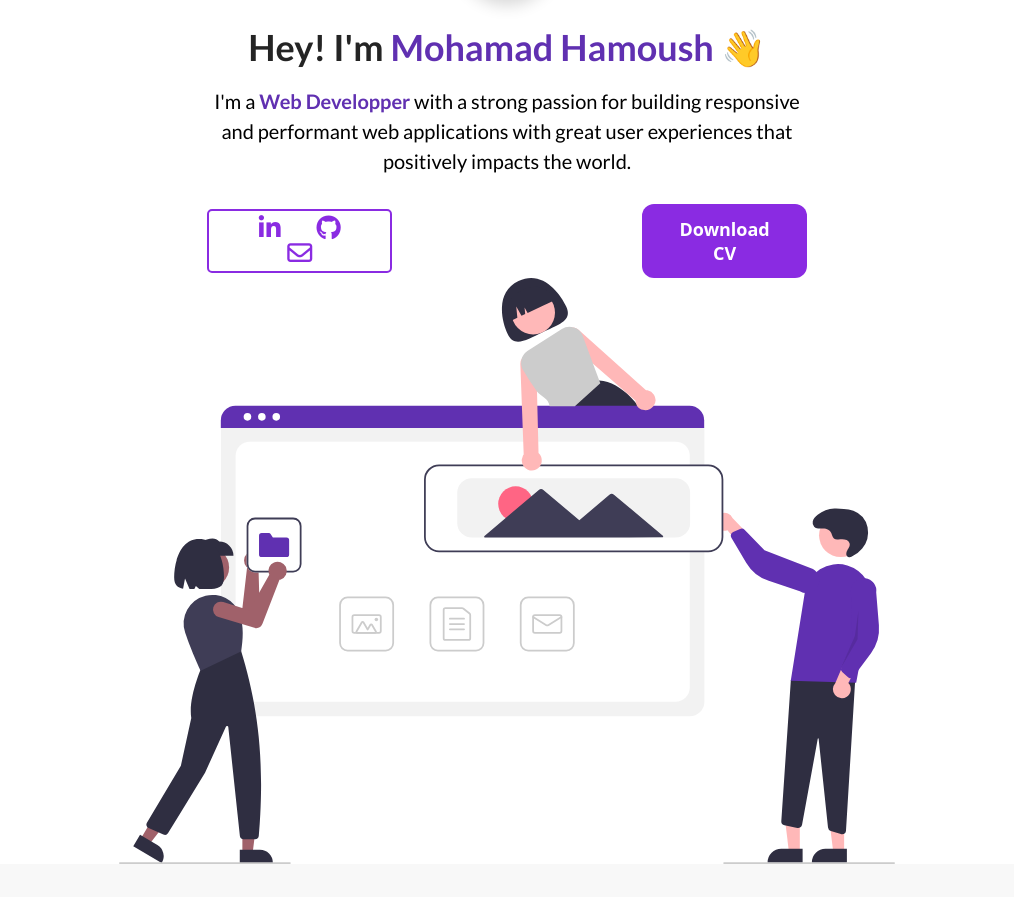
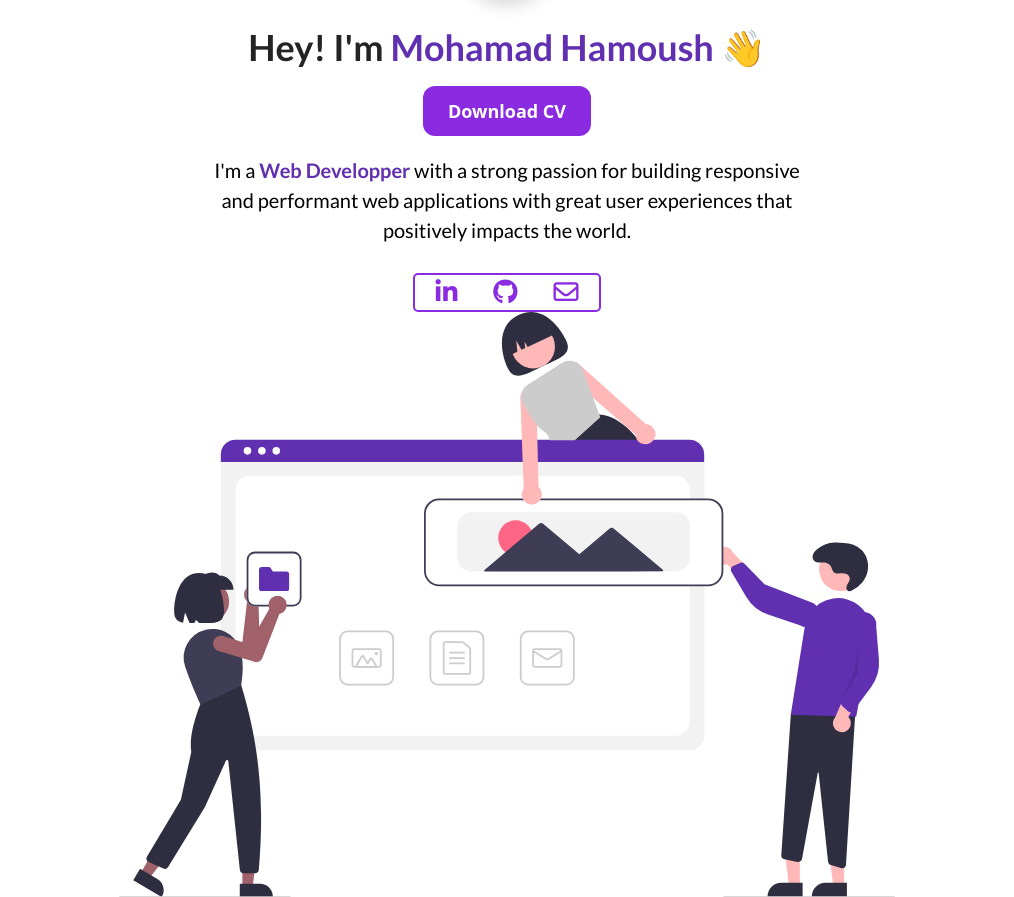
Before and after one commit to HamoushMohamad/Portfolio, a plain HTML site: page index.html in a window 1280 px wide. Shown: the part 203-1100 px from the top of the page, without its empty margins (133-1147 px from the left). Drawn offline with Linux system fonts and the light colour scheme.

Commit message:
first update

```diff
--- a/index.html
+++ b/index.html
@@ -47,6 +47,15 @@
           <h1 class="about-me__info--title">
             Hey! I'm <span class="text--purple">Mohamad Hamoush</span>&nbsp;<span class="wave">👋</span>
           </h1>
+          <div class="button-link">
+            <button
+              class="button-40"
+              onclick="window.open('./assets/HamoushMohamad-CV.pdf')"
+            >
+              Download CV
+            </button>
+          </div>
+          <br/>
           <p class="about-me__info--para">
             I'm a <strong class="text--purple">Web Developper</strong> with a strong passion for building
             responsive and performant web
@@ -67,14 +76,14 @@
             <!-- <a href="./assets/Example Resume.pdf" target="_blank" class="about-me__link">
               <i class="fas fa-file-pdf"></i>
             </a> -->
-            <div class="button-link">
+            <!-- <div class="button-link">
               <button
                 class="button-40"
                 onclick="window.open('./assets/HamoushMohamad-CV.pdf')"
               >
                 Download CV
               </button>
-            </div>
+            </div> -->
           </div>
         </div>
         <figure class="about-me__img--container">
```
